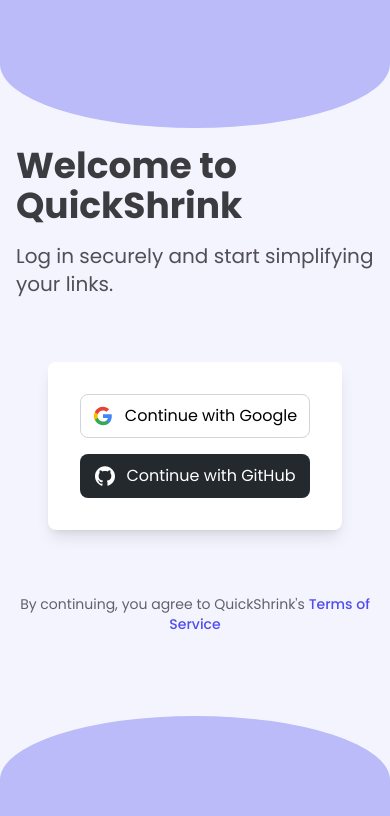
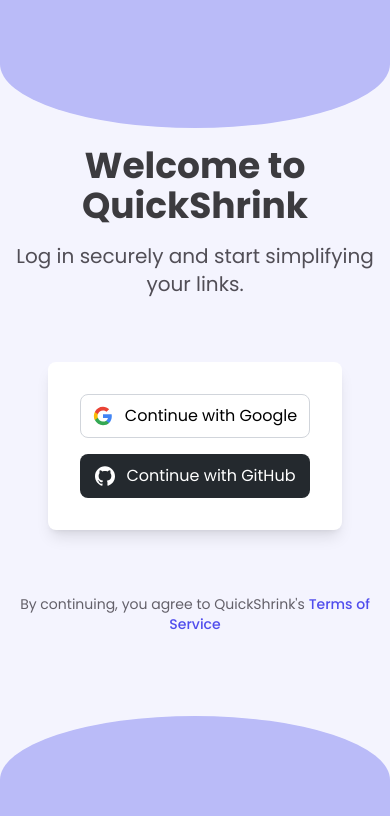
Before and after one commit to JosePabloSG/shrinkily-app, a Next.js app: page /auth/signin in a window 390 px wide. Shown: the top 816 px of the page. Built offline with nearby package versions, Linux system fonts and the light colour scheme; a web font is replaced by a local one.

Commit message:
Refactor SigninPage component: center align heading and paragraph for improved visual presentation

```diff
--- a/app/auth/signin/page.tsx
+++ b/app/auth/signin/page.tsx
@@ -5,10 +5,10 @@
 export default function SigninPage() {
   return (
     <>
-      <h1 className="text-4xl md:text-5xl font-bold text-gravel-900 mb-4">
+      <h1 className="text-center text-4xl md:text-5xl font-bold text-gravel-900 mb-4 ">
         Welcome to QuickShrink
       </h1>
-      <p className="text-xl text-gravel-700 mb-8 max-w-2xl">
+      <p className="text-center text-xl text-gravel-700 mb-8 max-w-2xl">
         Log in securely and start simplifying your links.
       </p>
       <Suspense fallback={<div>Loading...</div>}>
```
